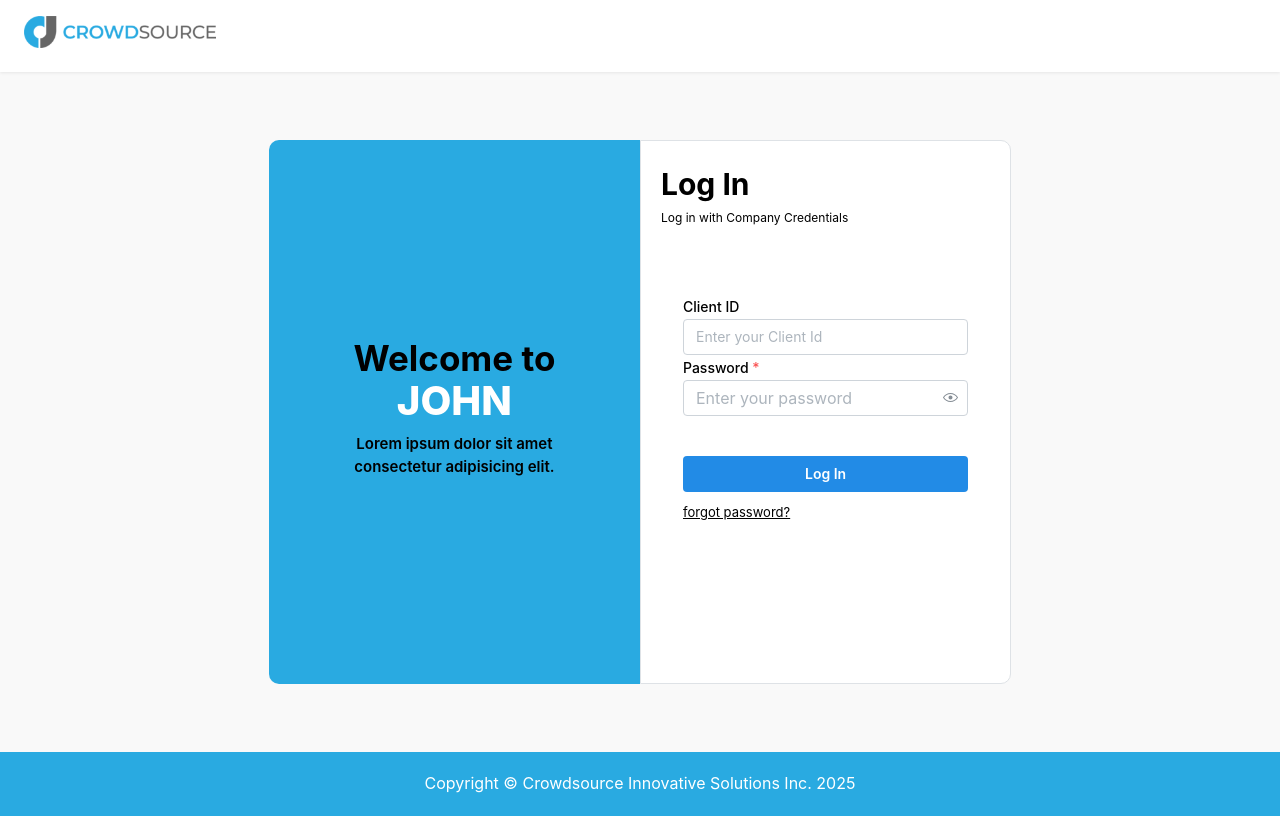
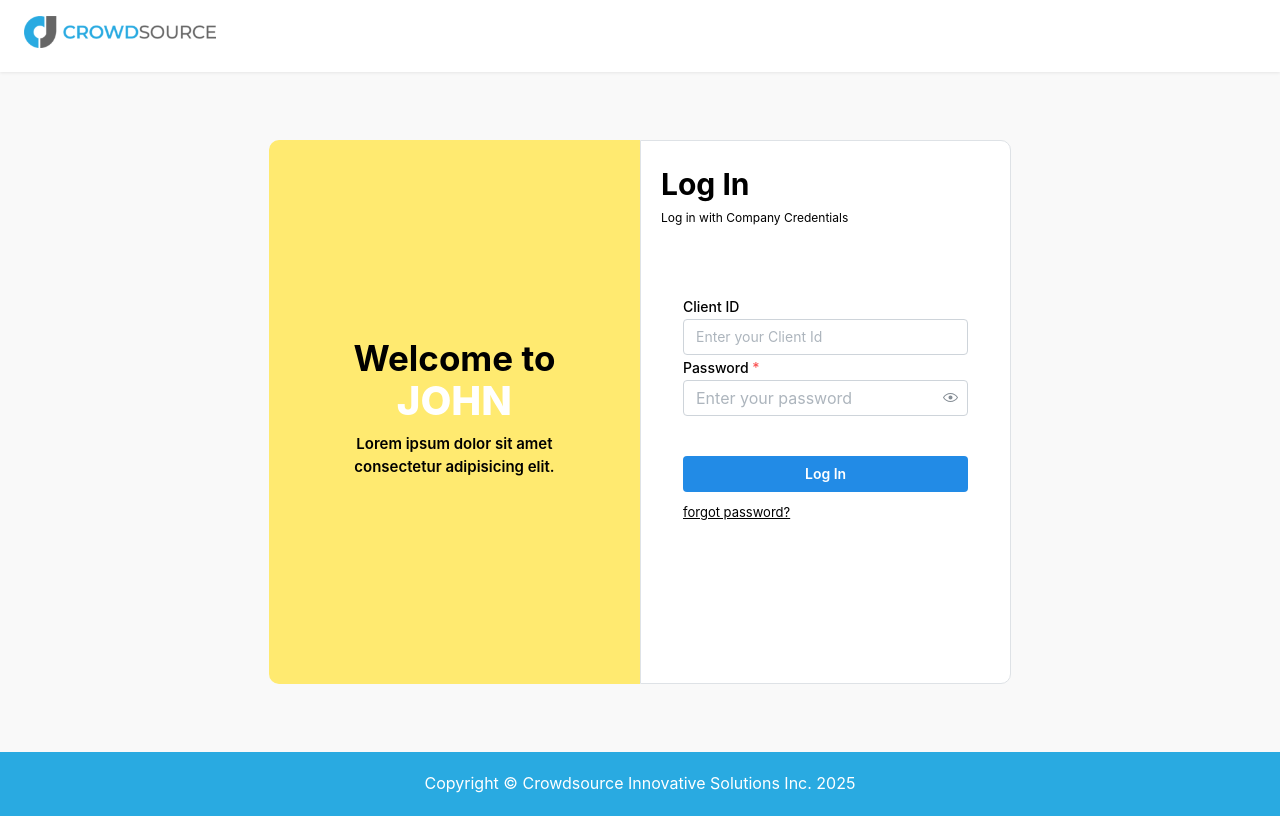
Before and after one commit to CSIhelp/Stewrd_CalamansiPie, a React (Vite) app in the folder client/: page / in a window 1280 px wide. Built offline with nearby package versions, Linux system fonts and the light colour scheme.

Commit message:
For preview link

```diff
--- a/client/src/pages/LogIn/LogIn.css
+++ b/client/src/pages/LogIn/LogIn.css
@@ -18,7 +18,7 @@
   height: 80%;
   justify-content: center;
   align-items: center;
-  background-color: #29aae1 !important;
+  background-color: #FFEA70 !important;
   border-top-left-radius: 10px !important;
   border-top-right-radius: 0px !important;
   border-bottom-right-radius: 0px !important;
```
